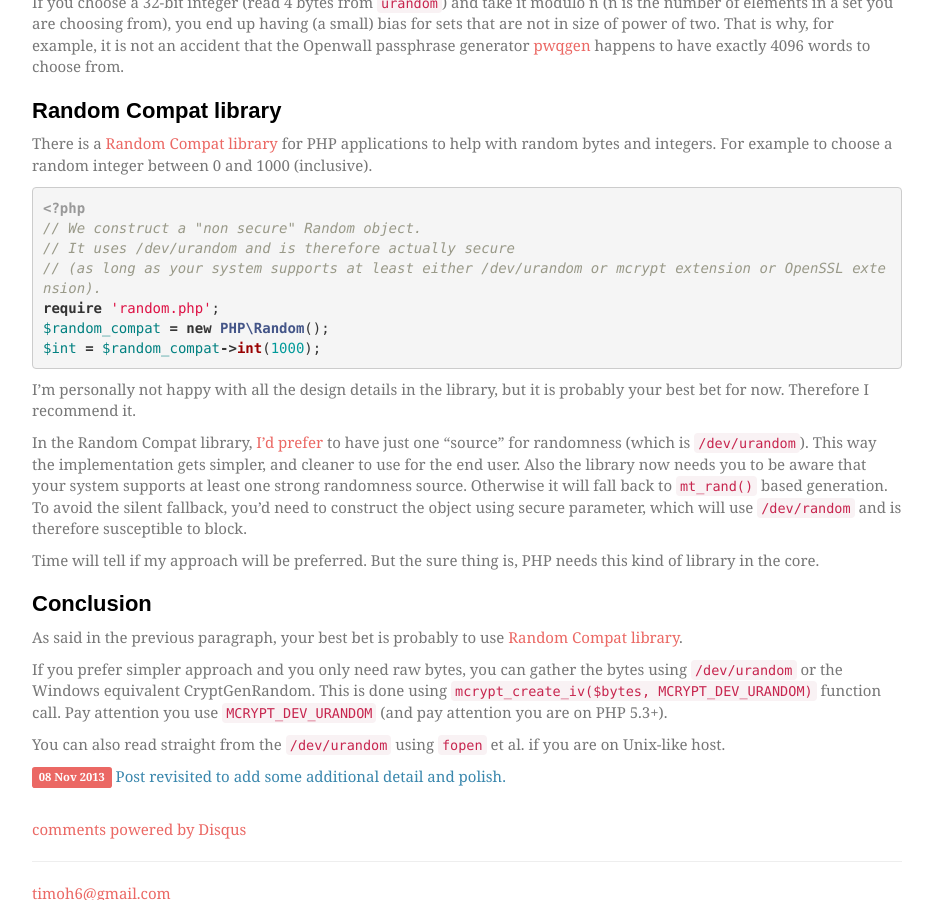
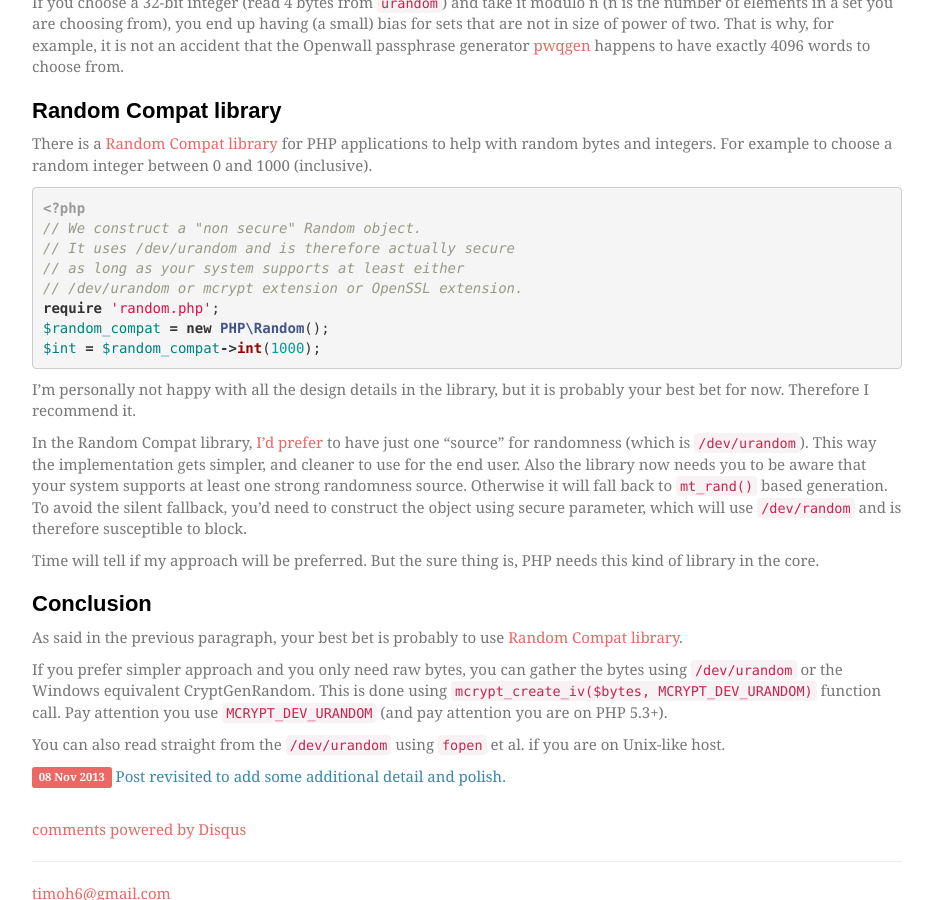
Before and after one commit to timoh6/timoh6.github.com, a Jekyll site: the page built from _posts/2013-11-05-Secure-random-numbers-for-PHP-developers.md, in a window 1280 px wide and 900 px high, scrolled down 1656 px. Shown: the whole window, without its empty margins (173-1106 px from the left). Built offline with Jekyll 4.4.1, drawn with Linux system fonts in a browser that asks for light colours; some web fonts are replaced; comment, search, counter and statistics services are not loaded.

Commit message:
Shorten comment lines

```diff
--- a/_posts/2013-11-05-Secure-random-numbers-for-PHP-developers.md
+++ b/_posts/2013-11-05-Secure-random-numbers-for-PHP-developers.md
@@ -69,7 +69,8 @@ There is a [Random Compat library](https://github.com/ircmaxell/random_compat) f
 <?php
 // We construct a "non secure" Random object.
 // It uses /dev/urandom and is therefore actually secure
-// (as long as your system supports at least either /dev/urandom or mcrypt extension or OpenSSL extension).
+// as long as your system supports at least either
+// /dev/urandom or mcrypt extension or OpenSSL extension.
 require 'random.php';
 $random_compat = new PHP\Random();
 $int = $random_compat->int(1000);
```
